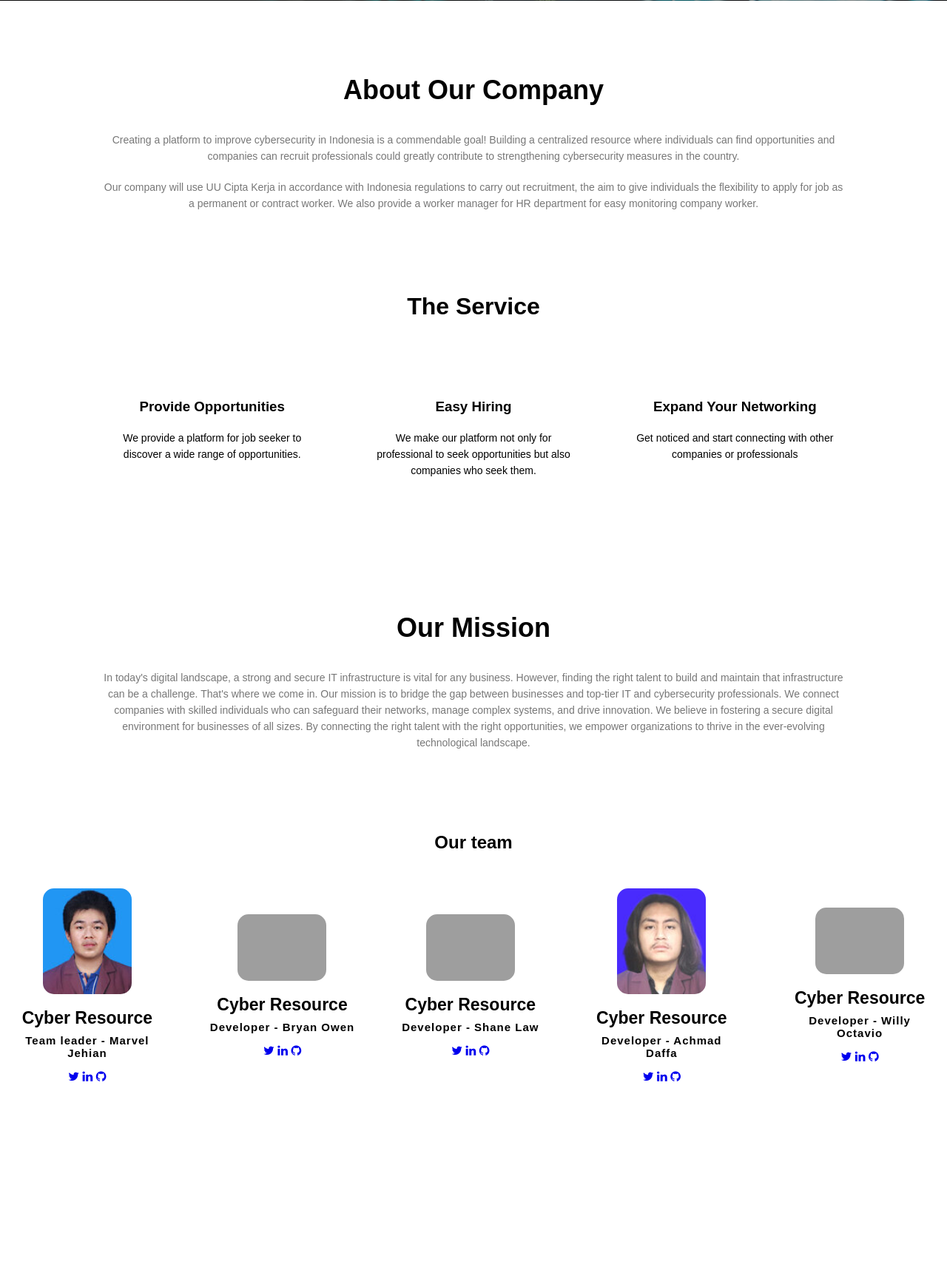
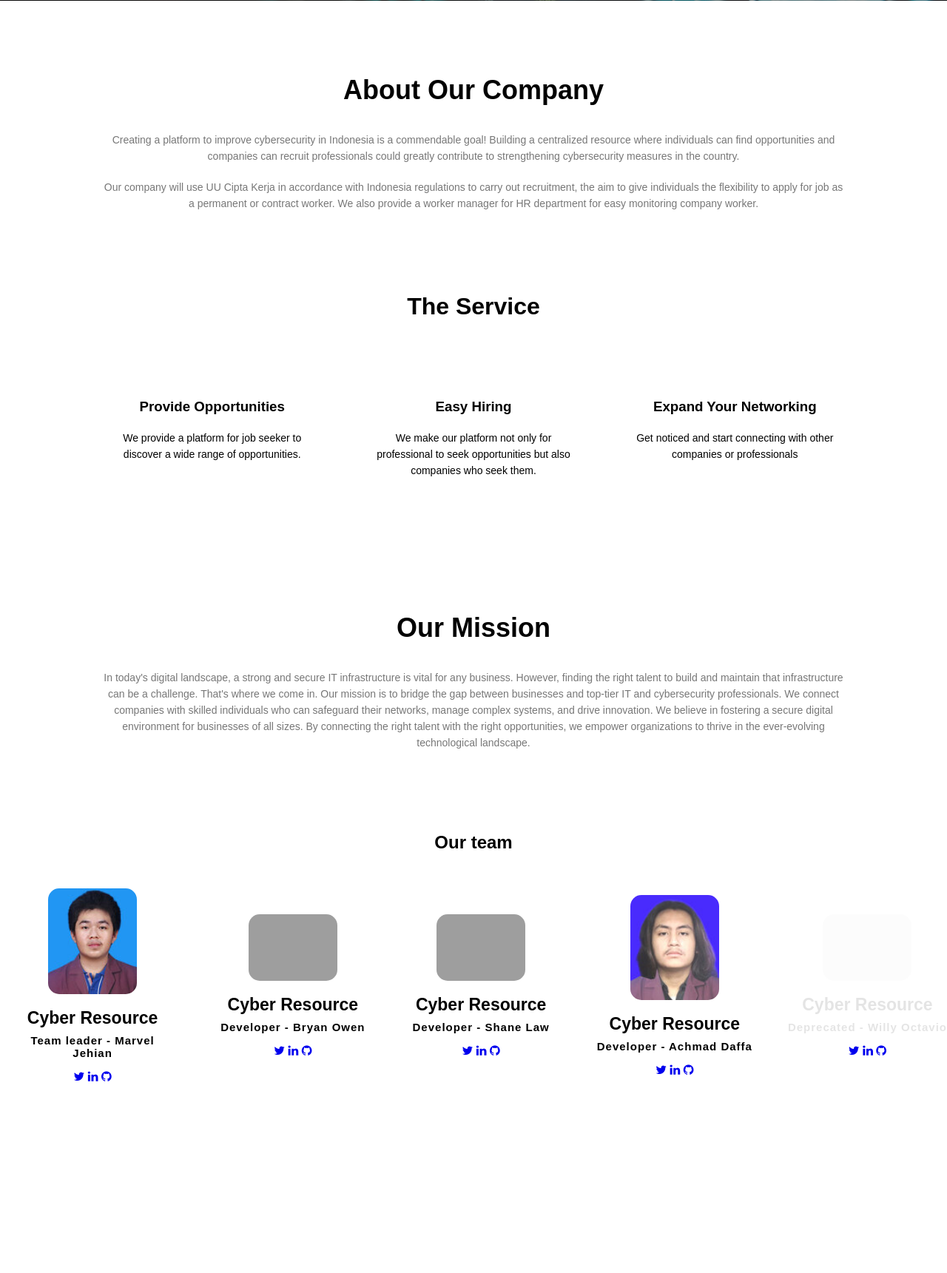
Before and after one commit to thinkabtwen/SecProg, a PHP site: page /main/html/MainHomePage.html in a window 1280 px wide. Shown: the part 799-2520 px from the top of the page at 74% size. Run offline with PHP 8.4, Linux system fonts and the light colour scheme; grey boxes are pictures that could not be loaded.

Commit message:
Adding final touches

```diff
--- a/main/css/MainHomePageStyle.css
+++ b/main/css/MainHomePageStyle.css
@@ -288,6 +288,29 @@ nav .fa{
     letter-spacing: 1px;
 }
 
+.team-box-2 img{
+    width: 120px;
+    height: auto;
+    border-radius: 15px;
+    margin-bottom: 15px;
+    opacity: 0.02;
+}
+
+.team-box-2 h3{
+    font-size: 23px;
+    font-weight: 600;
+    margin-bottom: 8px;
+    opacity: 0.1;
+}
+
+.team-box-2 h5{
+    font-size: 15px;
+    font-weight: 600;
+    margin-bottom: 15px;
+    letter-spacing: 1px;
+    opacity: 0.1;
+}
+
 footer {
   text-align: center;
   padding: 30px;
--- a/main/html/MainHomePage.html
+++ b/main/html/MainHomePage.html
@@ -120,10 +120,10 @@
                 </div>
             </div>
 
-            <div class="team-box">
-                <img src="../../Image/willi.jpg" alt="shane">
+            <div class="team-box-2">
+                <img src="../../Image/willi-deprecated.jpg" alt="shane">
                 <h3>Cyber Resource</h3>
-                <h5>Developer - Willy Octavio</h5>
+                <h5>Deprecated - Willy Octavio</h5>
                 <div class="team-icon">
                     <a href="#"><i class="fa fa-twitter" aria-hidden="true"></i></a>
                     <a href="#"><i class="fa fa-linkedin" aria-hidden="true"></i></a>
```
